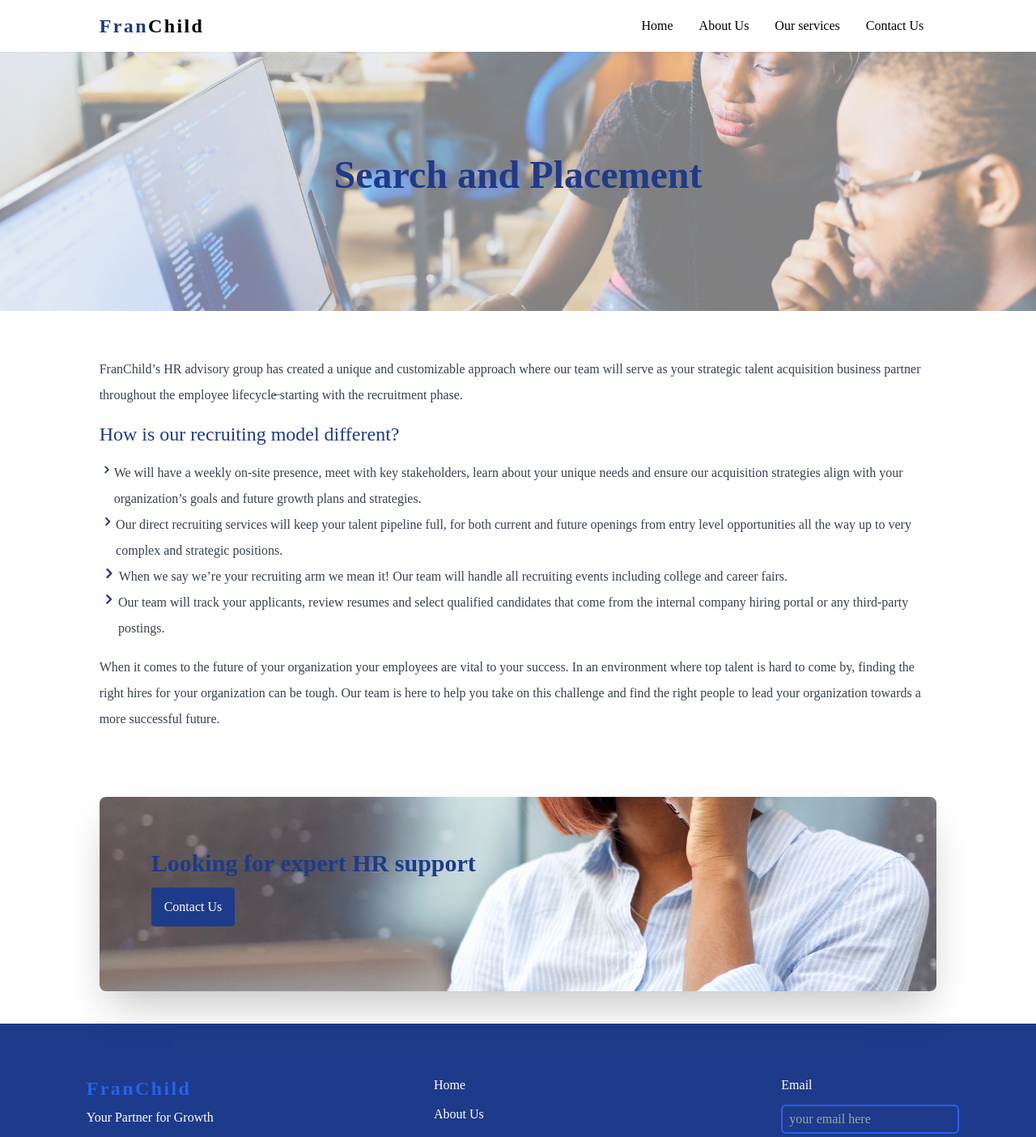
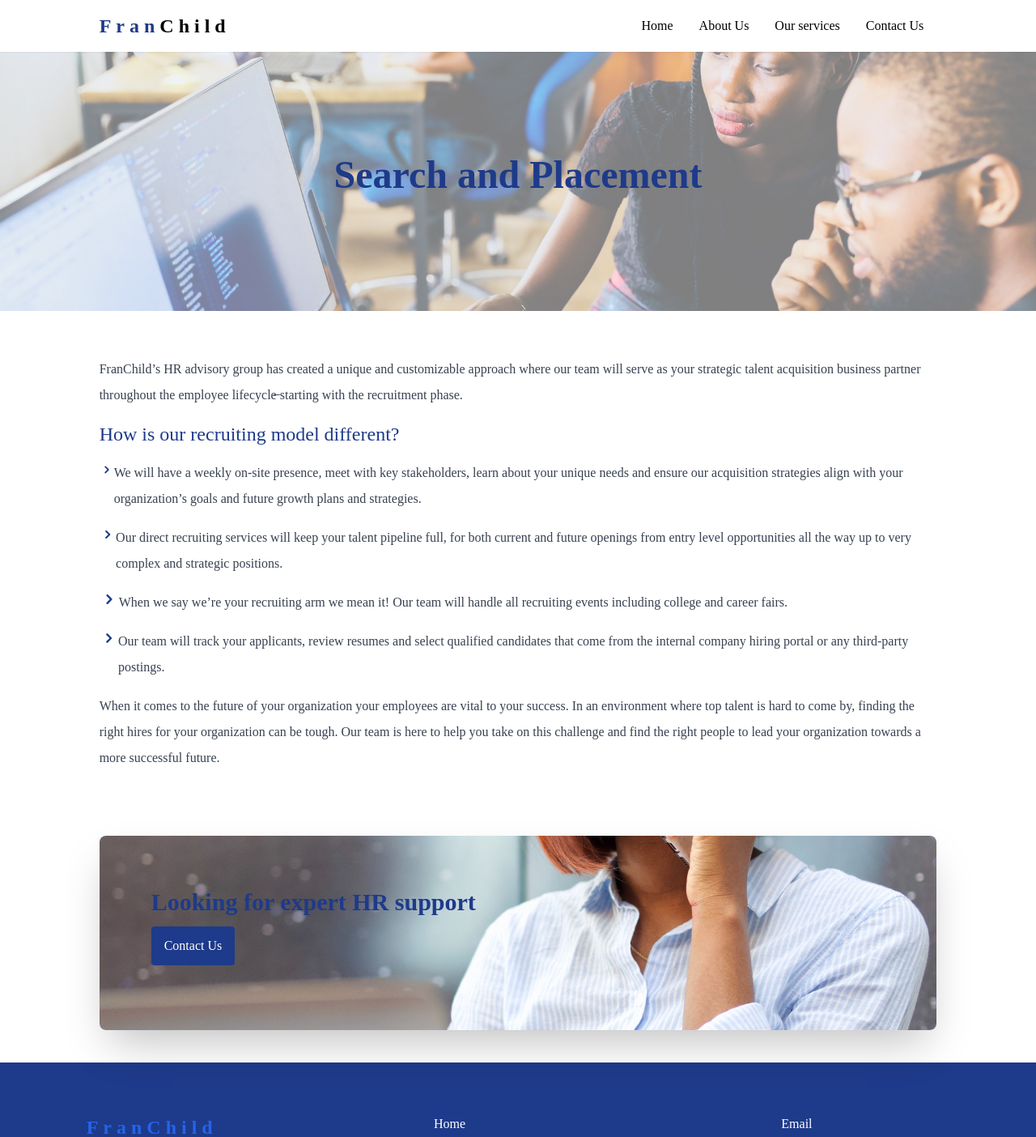
Before and after one commit to SamuelOlof/FranChild, a React (Create React App) app: page /search in a window 1280 px wide. Shown: the top 1404 px of the page at 81% size. Built offline with nearby package versions, Linux system fonts and the light colour scheme; a web font is replaced by a local one.

Commit message:
Changed header to navbar, added text gray and increased logo letterSpacing

```diff
--- a/src/App.js
+++ b/src/App.js
@@ -1,5 +1,5 @@
 import React from 'react';
-import Header from './components/Header';
+import Navbar from './components/Navbar';
 import Footer from './components/Footer';
 import Home from './pages';
 import { Switch, Route } from 'react-router-dom';
@@ -19,7 +19,7 @@ function App() {
 
   return (
     <>
-      <Header />
+      <Navbar />
       <Dropdown />
       <Switch>
           <Route path='/' exact component={Home} />
--- a/src/components/Footer.js
+++ b/src/components/Footer.js
@@ -47,7 +47,7 @@ const Footer = () => {
                 <div className='md:w-52 mt-8 md:mt-0 flex flex-col items-center' >
                     <div className='w-52'>
                         <h1 className='mb-3'>Email</h1>
-                        <input className='px-2 py-1 rounded-md border-2 border-blue-600 bg-blue-900 block focus:outline-none' type="email" name="mail" placeholder='your email here' />
+                        <input className='px-2 py-1 rounded-md border-2 border-blue-600 bg-blue-900 block focus:outline-none w-52' type="email" name="mail" placeholder='your email here' />
                         <button className='mt-3 px-6 py-1 bg-blue-600 text-white rounded  hover:bg-blue-700 transition focus:outline-none' type="submit">Subscribe</button>
                         </div>
                 </div>
--- a/src/components/Header.js
+++ b/src/components/Navbar.js
@@ -1,7 +1,7 @@
 import React, {useState} from 'react';
 import Dropdown from './Dropdown';
 
-const Header = () => {
+const Navbar = () => {
     const [isClick, setIsClick] = useState(false);
     const [dropdown, setDropdown] = useState(false);
 
@@ -101,4 +101,4 @@ const Header = () => {
     )
 }
 
-export default Header
+export default Navbar
--- a/src/pages/advisory.js
+++ b/src/pages/advisory.js
@@ -11,7 +11,7 @@ const advisory = () => {
         </div>
 
         <div className='flex justify-center'>
-            <div className='w-11/12 sm:w-10/12 px-4 py-10 leading-6'>
+            <div className='w-11/12 sm:w-10/12 px-4 py-10 leading-8 text-gray-700'>
                 <p className='mt-4 text-xl'>
                     Getting the most out of your people isn’t always easy, and right now it’s even harder than usual.
                 </p>
--- a/src/pages/index.js
+++ b/src/pages/index.js
@@ -1,13 +1,14 @@
 import React from 'react'
-import Header from '../components/Header'
+import Navbar from '../components/Navbar'
 import Hero from '../components/Hero'
 import Services from '../components/Services'
 import Different from '../components/Different'
 
+
 const Home = () => {
     return (
         <>
-            <Header  />
+            <Navbar  />
             <Hero />
             <Services />
             <Different />
--- a/src/pages/outsourcing.js
+++ b/src/pages/outsourcing.js
@@ -11,7 +11,7 @@ const outsourcing = () => {
         </div>
 
         <div className='flex justify-center'>
-            <div className='w-11/12 sm:w-10/12 px-4 py-10 leading-6'>
+            <div className='w-11/12 sm:w-10/12 px-4 py-10 leading-6 text-gray-700'>
                 <h1 className='mt-4 text-lg'>
                     Let us lend our HR expertise to your employment projects. We’ll remove the guesswork and free up your staff to focus on core business, while you enjoy the peace of mind that comes from knowing your projects follow HR best practice and are aligned with relevant employment laws.
                 </h1>
--- a/src/pages/search.js
+++ b/src/pages/search.js
@@ -21,7 +21,7 @@ const search = () => {
                 </p>
 
                 <ul className='mt-4'>
-                        <li>
+                        <li className='mt-4'>
                             <div className='flex'>
                                 <svg className="w-6 h-6 inline-block fill-current blue-text" fill="currentColor" viewBox="0 0 20 20" xmlns="http://www.w3.org/2000/svg"><path fillRule="evenodd" d="M7.293 14.707a1 1 0 010-1.414L10.586 10 7.293 6.707a1 1 0 011.414-1.414l4 4a1 1 0 010 1.414l-4 4a1 1 0 01-1.414 0z" clipRule="evenodd" /></svg>
                                 <p>
@@ -30,7 +30,7 @@ const search = () => {
                             </div>
                         </li>
 
-                        <li>
+                        <li className='mt-4'>
                              <div className='flex'>
                                 <svg className="w-6 h-6 inline-block fill-current blue-text" fill="currentColor" viewBox="0 0 20 20" xmlns="http://www.w3.org/2000/svg"><path fillRule="evenodd" d="M7.293 14.707a1 1 0 010-1.414L10.586 10 7.293 6.707a1 1 0 011.414-1.414l4 4a1 1 0 010 1.414l-4 4a1 1 0 01-1.414 0z" clipRule="evenodd" /></svg>
                                 <p>
@@ -39,7 +39,7 @@ const search = () => {
                              </div>
                         </li>
 
-                        <li>
+                        <li className='mt-4'>
                             <div className='flex'>
                                 <svg className="w-6 h-6 inline-block fill-current blue-text" fill="currentColor" viewBox="0 0 20 20" xmlns="http://www.w3.org/2000/svg"><path fillRule="evenodd" d="M7.293 14.707a1 1 0 010-1.414L10.586 10 7.293 6.707a1 1 0 011.414-1.414l4 4a1 1 0 010 1.414l-4 4a1 1 0 01-1.414 0z" clipRule="evenodd" /></svg>
                                 <p>
@@ -48,7 +48,7 @@ const search = () => {
                             </div>
                         </li>
 
-                        <li>
+                        <li className='mt-4'>
                             <div className='flex'>
                                 <svg className="w-6 h-6 inline-block fill-current blue-text" fill="currentColor" viewBox="0 0 20 20" xmlns="http://www.w3.org/2000/svg"><path fillRule="evenodd" d="M7.293 14.707a1 1 0 010-1.414L10.586 10 7.293 6.707a1 1 0 011.414-1.414l4 4a1 1 0 010 1.414l-4 4a1 1 0 01-1.414 0z" clipRule="evenodd" /></svg>
                                 <p>
--- a/tailwind.config.js
+++ b/tailwind.config.js
@@ -8,4 +8,9 @@ module.exports = {
     extend: {},
   },
   plugins: [],
+  theme: {
+    letterSpacing: {
+     widest: '.25em',
+    },
+  },
 }
```
